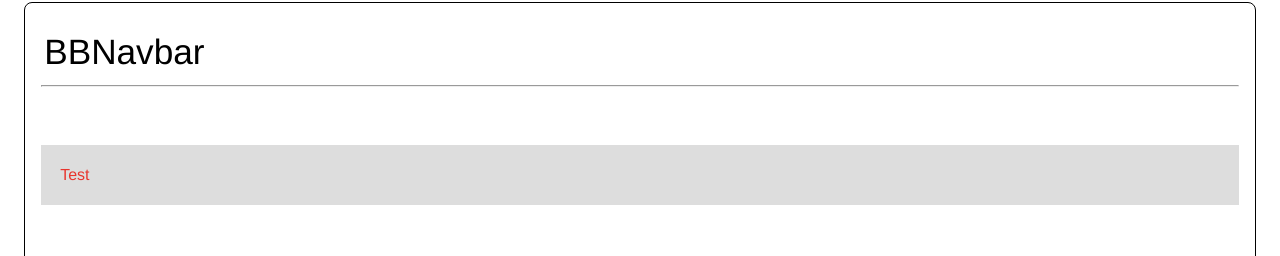
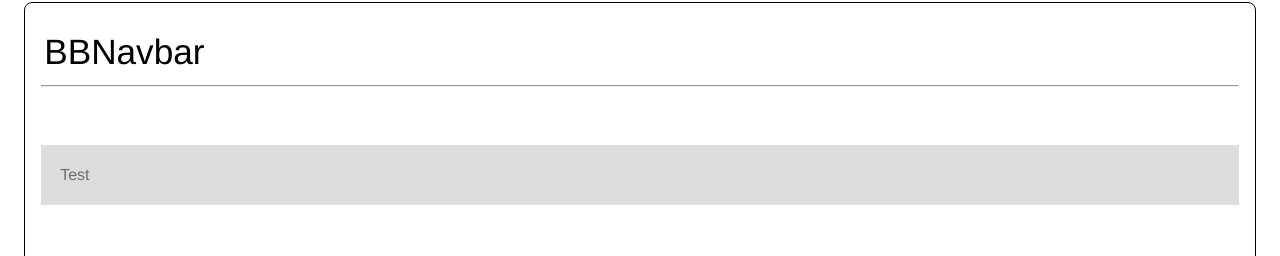
Before and after one commit to dan1229/nextjs-base-blocks, a Next.js app: page / in a window 1280 px wide. Shown: the part 3432-3688 px from the top of the page. Built offline with nearby package versions, Linux system fonts and the light colour scheme.

Commit message:
default nvbar title

```diff
--- a/src/bbnavbar/styles.module.scss
+++ b/src/bbnavbar/styles.module.scss
@@ -58,7 +58,7 @@ $background-color: var(--navbar-background-color, #dddddd);
 }
 
 .textTitle {
-  color: var(--navbar-title-color, #e8352e);
+  color: var(--navbar-title-color, #6c6c6c);
 }
 
 /**
```
